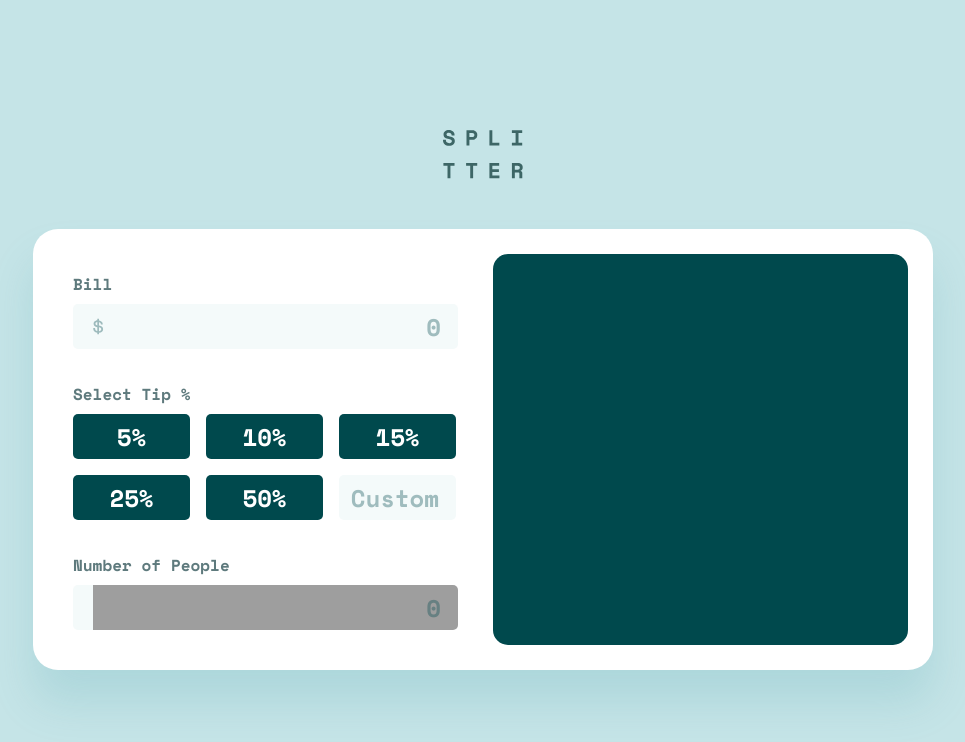
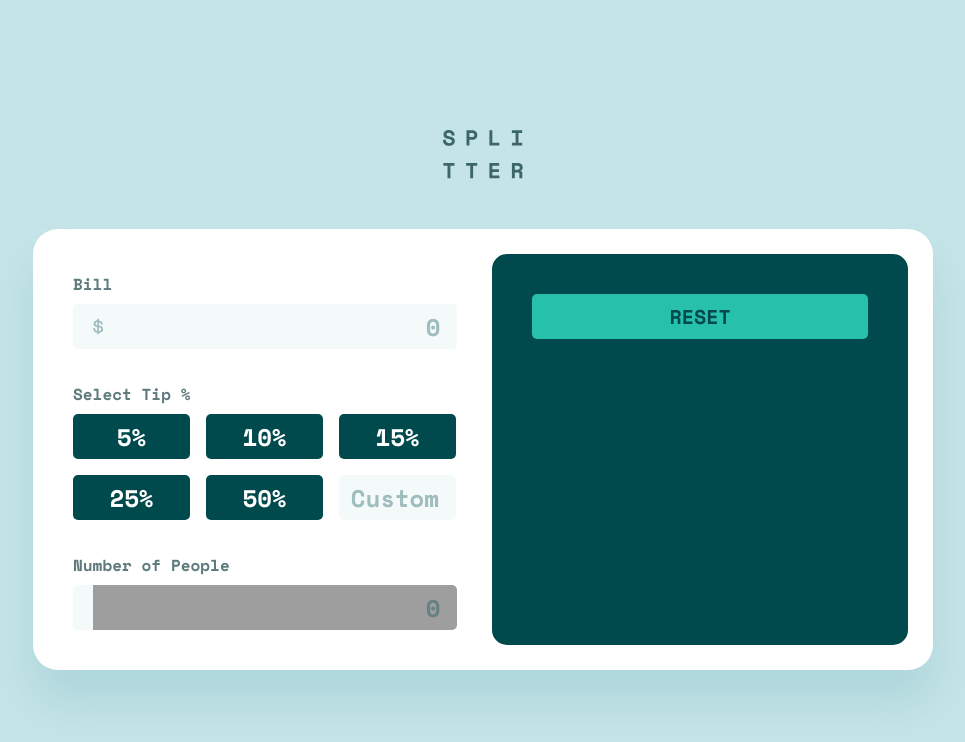
Before and after one commit to gigaamiridze/tip-calculator, a React (Vite) app: page / in a window 1280 px wide. Shown: the top 742 px of the page, without its empty margins (157-1122 px from the left). Built offline with nearby package versions, Linux system fonts and the light colour scheme; grey boxes are pictures that could not be loaded.

Commit message:
Added reset button and its styles

```diff
--- a/src/components/TipCalculator/Payable.tsx
+++ b/src/components/TipCalculator/Payable.tsx
@@ -1,11 +1,12 @@
 import React from "react";
 // Importing Components
 import { ContentContainerWithBG } from "./elements/ContentContainer";
+import ResetButton from "./elements/ResetButton";
 
 function Payable() {
   return (
     <ContentContainerWithBG>
-
+      <ResetButton type="button">RESET</ResetButton>
     </ContentContainerWithBG>
   )
 }
--- a/src/components/TipCalculator/elements/ContentContainer.ts
+++ b/src/components/TipCalculator/elements/ContentContainer.ts
@@ -8,6 +8,7 @@ const ContentContainer = styled.div`
 const ContentContainerWithBG = styled(ContentContainer)`
   background-color: ${({theme}) => theme.colors.cyan.dark};
   border-radius: 15px;
+  padding: 40px;
 `;
 
 export { ContentContainer, ContentContainerWithBG };
--- /dev/null
+++ b/src/components/TipCalculator/elements/ResetButton.ts
@@ -0,0 +1,23 @@
+import styled from "styled-components";
+
+const ResetButton = styled.button`
+  ${({theme}) => `
+    background-color: ${theme.colors.cyan.strong};
+    color: ${theme.colors.cyan.dark};
+    font-family: ${theme.fonts.primary};
+  `}
+  width: 100%;
+  height: 45px;
+  border-radius: 5px;
+  border: none;
+  cursor: pointer;
+  font-size: 20px;
+  font-weight: 700;
+  transition: all 0.2s ease-in-out;
+
+  &:hover {
+    background-color: ${({theme}) => theme.colors.crystal};
+  }
+`;
+
+export default ResetButton;
--- a/src/theme/defaultTheme.ts
+++ b/src/theme/defaultTheme.ts
@@ -10,6 +10,7 @@ export interface Theme {
     };
     white: string;
     cultured: string;
+    crystal: string;
   };
   fonts: {
     primary: string;
@@ -28,6 +29,7 @@ export const defaultTheme = {
     },
     white: "hsl(0, 0%, 100%)",
     cultured: "hsla(185, 38%, 97%, 1)",
+    crystal: "hsla(172, 61%, 77%, 1)",
   },
   fonts: {
     primary: "Space Mono",
```
